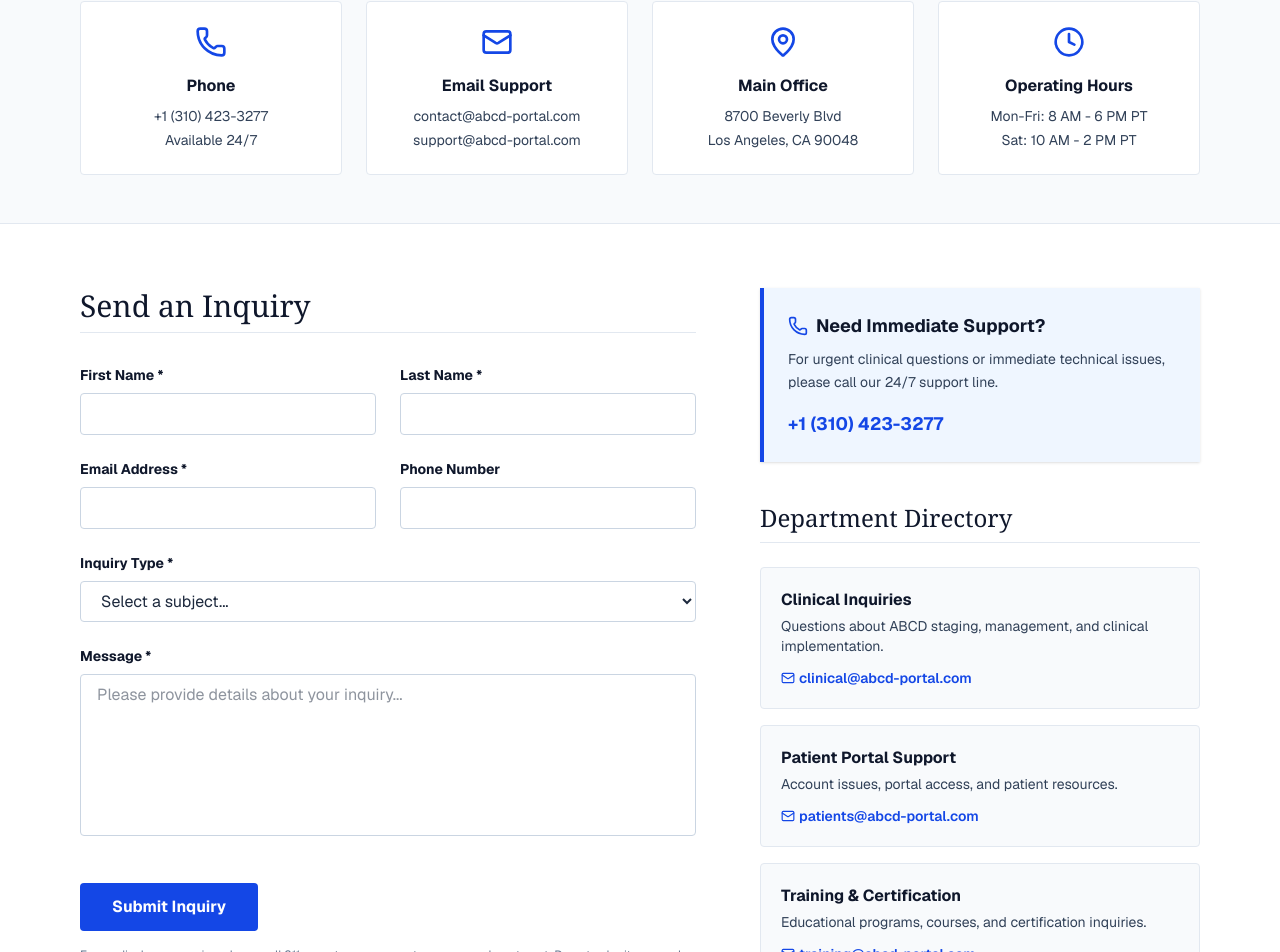
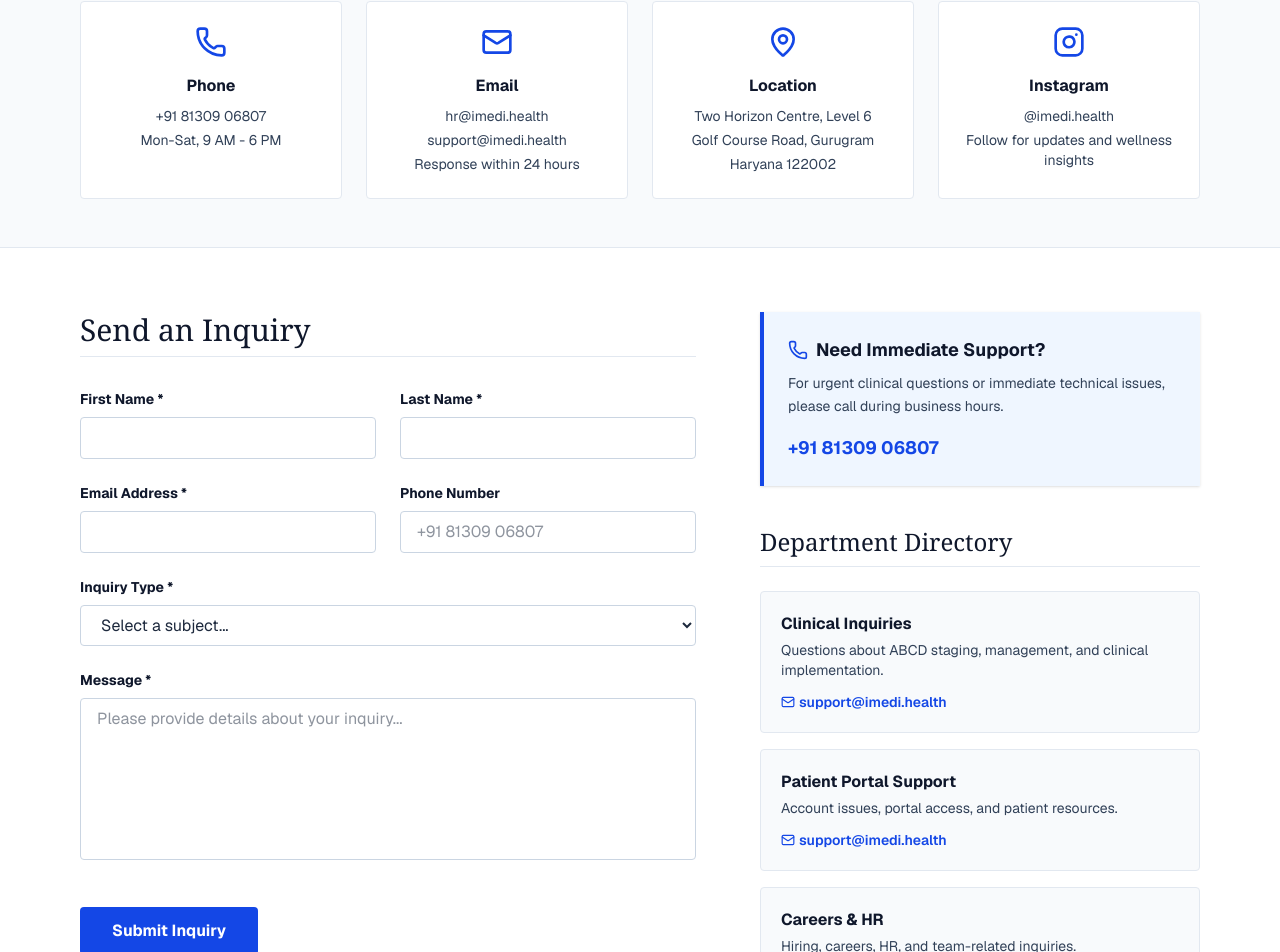
Before and after one commit to yash11255/ABCDH, a Next.js app: page /contact in a window 1280 px wide. Shown: the part 464-1416 px from the top of the page. Built offline with nearby package versions, Linux system fonts and the light colour scheme.

Commit message:
Updated contact details

```diff
--- a/src/app/contact/page.tsx
+++ b/src/app/contact/page.tsx
@@ -1,12 +1,12 @@
 import React from 'react';
 import Link from 'next/link';
-import { Mail, Phone, MapPin, Clock, Search, ChevronRight } from 'lucide-react';
+import { Instagram, Mail, Phone, MapPin, ChevronRight } from 'lucide-react';
 import Header from '../components/Header';
 import Footer from '../Footer';
 
 export const metadata = {
   title: "Contact Us | Clinical Portal",
-  description: "Get in touch with the ABCD Clinical Portal for support, inquiries, and clinical questions.",
+  description: "Get in touch with ABCD Health for support, inquiries, and clinical questions.",
   alternates: {
     canonical: '/contact',
   },
@@ -17,44 +17,44 @@ export default function Contact() {
     {
       icon: Phone,
       title: "Phone",
-      details: ["+1 (310) 423-3277", "Available 24/7"]
+      details: ["+91 81309 06807", "Mon-Sat, 9 AM - 6 PM"]
     },
     {
       icon: Mail,
-      title: "Email Support",
-      details: ["contact@abcd-portal.com", "support@abcd-portal.com"]
+      title: "Email",
+      details: ["hr@imedi.health", "support@imedi.health", "Response within 24 hours"]
     },
     {
       icon: MapPin,
-      title: "Main Office",
-      details: ["8700 Beverly Blvd", "Los Angeles, CA 90048"]
+      title: "Location",
+      details: ["Two Horizon Centre, Level 6", "Golf Course Road, Gurugram", "Haryana 122002"]
     },
     {
-      icon: Clock,
-      title: "Operating Hours",
-      details: ["Mon-Fri: 8 AM - 6 PM PT", "Sat: 10 AM - 2 PM PT"]
+      icon: Instagram,
+      title: "Instagram",
+      details: ["@imedi.health", "Follow for updates and wellness insights"]
     }
   ];
 
   const departments = [
     {
       name: "Clinical Inquiries",
-      email: "clinical@abcd-portal.com",
+      email: "support@imedi.health",
       description: "Questions about ABCD staging, management, and clinical implementation."
     },
     {
       name: "Patient Portal Support",
-      email: "patients@abcd-portal.com",
+      email: "support@imedi.health",
       description: "Account issues, portal access, and patient resources."
     },
     {
-      name: "Training & Certification",
-      email: "training@abcd-portal.com",
-      description: "Educational programs, courses, and certification inquiries."
+      name: "Careers & HR",
+      email: "hr@imedi.health",
+      description: "Hiring, careers, HR, and team-related inquiries."
     },
     {
       name: "Partnership & Integration",
-      email: "partnerships@abcd-portal.com",
+      email: "support@imedi.health",
       description: "EHR integration, health system partnerships, and collaborations."
     }
   ];
@@ -139,6 +139,7 @@ export default function Contact() {
                     <label className="block text-sm font-bold text-slate-900 mb-2">Phone Number</label>
                     <input
                       type="tel"
+                      placeholder="+91 81309 06807"
                       className="w-full px-4 py-2 border border-slate-300 rounded-sm focus:outline-none focus:border-blue-700 focus:ring-1 focus:ring-blue-700"
                     />
                   </div>
@@ -150,7 +151,7 @@ export default function Contact() {
                     <option value="">Select a subject...</option>
                     <option value="clinical">Clinical Question</option>
                     <option value="support">Patient Support</option>
-                    <option value="training">Training & Education</option>
+                    <option value="careers">Careers & HR</option>
                     <option value="technical">Technical Support</option>
                     <option value="partnership">Partnership Inquiry</option>
                     <option value="other">Other</option>
@@ -187,10 +188,10 @@ export default function Contact() {
                   <Phone size={20} className="text-blue-700" /> Need Immediate Support?
                 </h3>
                 <p className="text-slate-700 text-sm leading-relaxed mb-4">
-                  For urgent clinical questions or immediate technical issues, please call our 24/7 support line.
+                  For urgent clinical questions or immediate technical issues, please call during business hours.
                 </p>
-                <a href="tel:+13104233277" className="text-blue-700 font-bold hover:underline text-lg">
-                  +1 (310) 423-3277
+                <a href="tel:+918130906807" className="text-blue-700 font-bold hover:underline text-lg">
+                  +91 81309 06807
                 </a>
               </div>
 
@@ -243,7 +244,7 @@ export default function Contact() {
                   Do you offer training programs?
                 </h3>
                 <p className="text-sm text-slate-700 leading-relaxed pl-6">
-                  Yes, we offer CME-accredited training on ABCD fundamentals. Contact <a href="mailto:training@abcd-portal.com" className="text-blue-700 hover:underline">training@abcd-portal.com</a> for schedules.
+                  Yes. Contact <a href="mailto:support@imedi.health" className="text-blue-700 hover:underline">support@imedi.health</a> for training and education inquiries.
                 </p>
               </div>
               <div>
@@ -252,7 +253,7 @@ export default function Contact() {
                   How can my organization partner with ABCD?
                 </h3>
                 <p className="text-sm text-slate-700 leading-relaxed pl-6">
-                  We frequently collaborate with health systems for EHR integration. Reach out to <a href="mailto:partnerships@abcd-portal.com" className="text-blue-700 hover:underline">partnerships@abcd-portal.com</a>.
+                  We frequently collaborate with health systems for EHR integration. Reach out to <a href="mailto:support@imedi.health" className="text-blue-700 hover:underline">support@imedi.health</a>.
                 </p>
               </div>
             </div>
```
